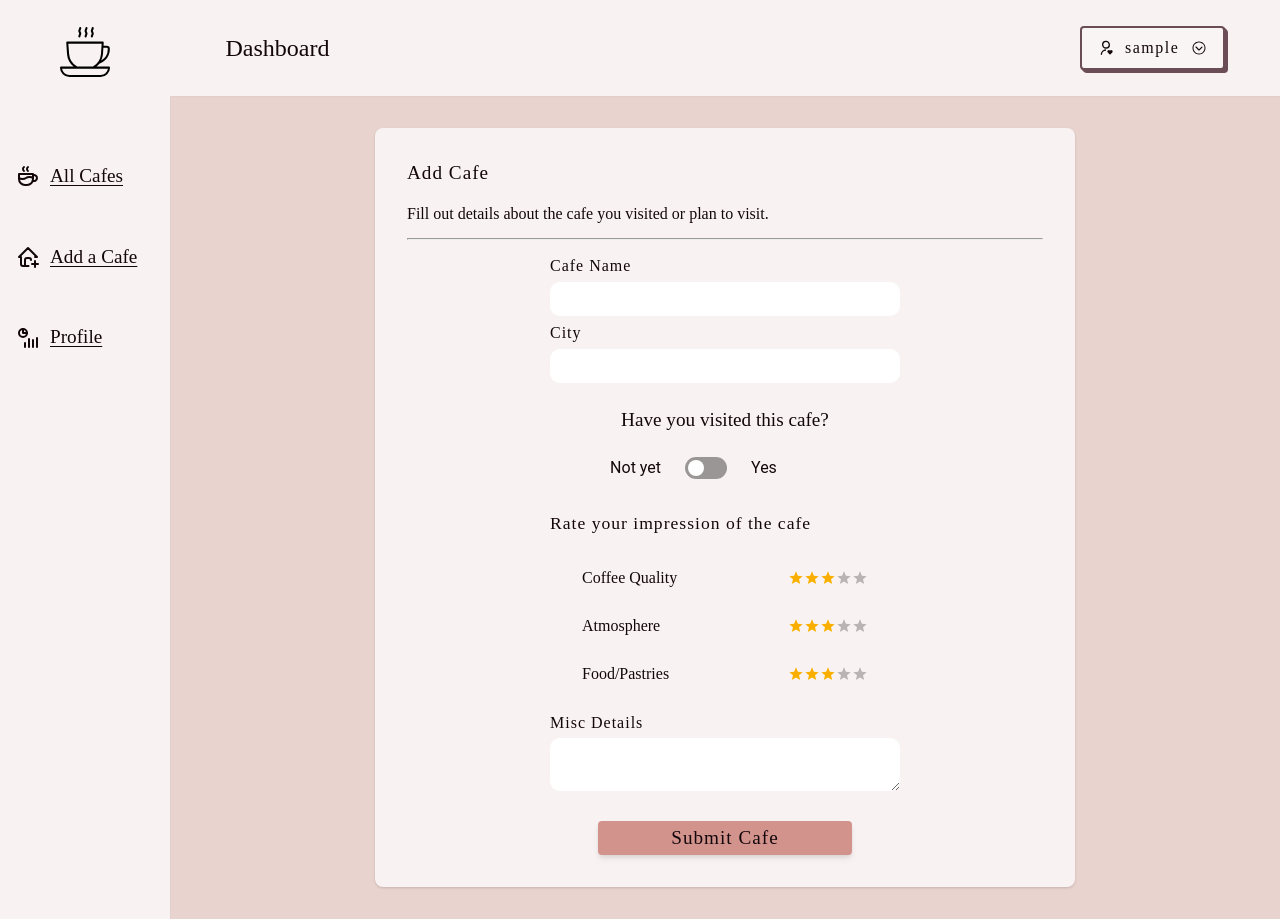
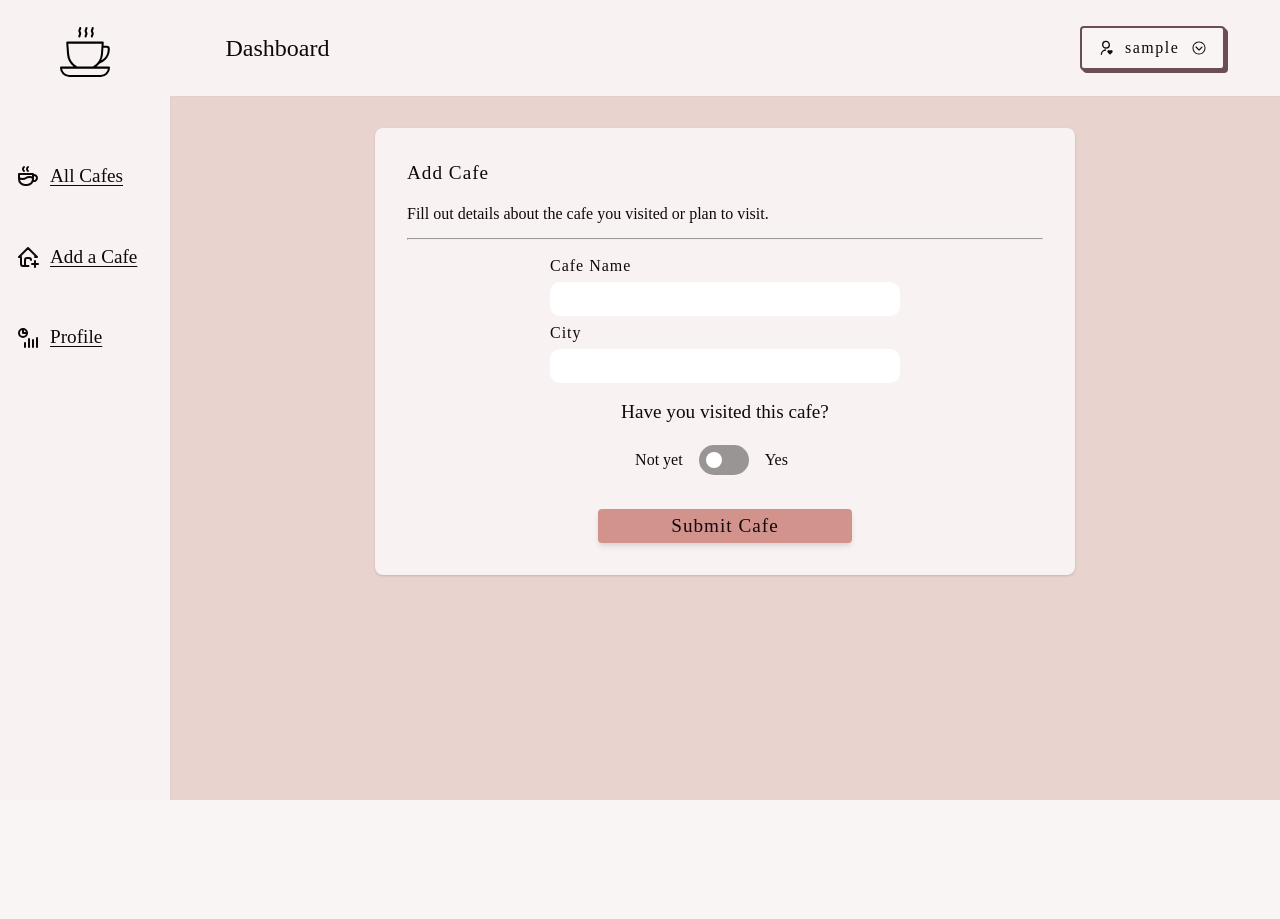
Before and after one commit to whitneywind/cafe-tracking, a React (Create React App) app in the folder client/: page /dashboard/add-cafe in a window 1280 px wide. After the commit the page ends 800 px from the top, so only its background shows below. Built offline with nearby package versions, Linux system fonts and the light colour scheme; sample sign-in values are in the browser's storage.

Commit message:
form switch

```diff
--- a/client/src/assets/wrappers/AddCafeWrapper.js
+++ b/client/src/assets/wrappers/AddCafeWrapper.js
@@ -21,6 +21,7 @@ const Wrapper = styled.div`
   h2 {
     font-size: 1.1rem;
     font-weight: 500;
+    text-align: center;
   }
   p {
     font-size: 1rem;
@@ -49,6 +50,7 @@ const Wrapper = styled.div`
   }
   .visited-question {
     font-size: 1.2rem;
+    text-align: center;
   }
   .form-section {
     display: flex;
@@ -59,6 +61,7 @@ const Wrapper = styled.div`
   }
   .visited-row {
     width: 350px;
+    text-align: center;
   }
   .form-row {
     margin: 0 auto;
@@ -98,27 +101,6 @@ const Wrapper = styled.div`
   .alert {
     font-size: 1.5rem;
   }
-  /* @media (min-width: 992px) {
-    .form-container {
-      max-width: 90%;
-      margin: 0 auto;
-      background: var(--mainColor1Alt);
-      box-shadow: 0 1px 3px 0 rgba(0, 0, 0, 0.1),
-        0 1px 2px 0 rgba(0, 0, 0, 0.06);
-      padding: 1rem 2rem 2rem;
-      font-size: 1.2rem;
-      border-radius: 0.5rem;
-      letter-spacing: 1px;
-    }
-    .main-form {
-      display: flex;
-      gap: 1rem;
-    }
-    .form-section {
-      display: flex;
-      flex-direction: row;
-    }
-  } */
 `;
 
 export default Wrapper;
--- a/client/src/components/styledSwitch.js
+++ b/client/src/components/styledSwitch.js
@@ -1,15 +1,13 @@
-import { useState } from "react";
 import { styled } from "@mui/material/styles";
-import FormGroup from "@mui/material/FormGroup";
 import FormControlLabel from "@mui/material/FormControlLabel";
 import Switch from "@mui/material/Switch";
 import Stack from "@mui/material/Stack";
 import Typography from "@mui/material/Typography";
 
-const Android12Switch = styled(Switch)(({ theme }) => ({
-  padding: 8,
+const SwitchComponent = styled(Switch)(({ theme }) => ({
+  padding: 4,
   "& .MuiSwitch-track": {
-    borderRadius: 22 / 2,
+    borderRadius: 16,
     "&:before, &:after": {
       content: '""',
       position: "absolute",
@@ -33,25 +31,20 @@ const Android12Switch = styled(Switch)(({ theme }) => ({
   },
 }));
 
-const SwitchGroup = () => {
-  const [isSwitchOn, setIsSwitchOn] = useState(false);
-
+const StyledSwitch = ({ onData, visited }) => {
   const handleSwitchChange = () => {
-    setIsSwitchOn(!isSwitchOn);
+    onData(!visited);
   };
 
   return (
-    <div className="form-row">
+    <div className="form-row visited-row">
       <p className="visited-question">Have you visited this cafe?</p>
       <FormControlLabel
         control={
-          <Stack direction="row" alignItems="center" spacing={2}>
-            <Typography>Not yet</Typography>
-            <Android12Switch
-              checked={isSwitchOn}
-              onChange={handleSwitchChange}
-            />
-            <Typography>Yes</Typography>
+          <Stack direction="row" alignItems="center" spacing={1.5}>
+            <p>Not yet</p>
+            <SwitchComponent checked={visited} onChange={handleSwitchChange} />
+            <p>Yes</p>
           </Stack>
         }
       />
@@ -59,4 +52,4 @@ const SwitchGroup = () => {
   );
 };
 
-export default SwitchGroup;
+export default StyledSwitch;
--- a/client/src/pages/dashboard-pages/AddCafe.jsx
+++ b/client/src/pages/dashboard-pages/AddCafe.jsx
@@ -14,10 +14,17 @@ const AddCafe = () => {
     coffeeValue: 3,
     vibeValue: 3,
     foodValue: 3,
-    visited: "not-visited",
+    visited: false,
   };
 
   const [cafeState, setCafeState] = useState(defaultCafeState);
+
+  const handleSwitchData = () => {
+    setCafeState({
+      ...cafeState,
+      visited: !cafeState.visited,
+    });
+  };
 
   const { showAlert, addCafe } = useAppContext();
 
@@ -76,34 +83,11 @@ const AddCafe = () => {
                   required
                 />
               </div>
+
+              <StyledSwitch onData={handleSwitchData} {...cafeState} />
             </div>
 
-            {/* <div className="form-row visited-row">
-              <p>Have you visited this cafe?</p>
-              <div className="middle-row">
-                <label htmlFor="visited-yes">Yes</label>
-                <input
-                  type="radio"
-                  id="visited-yes"
-                  name="visited"
-                  value="Yes"
-                  checked={visited}
-                  onChange={() => setVisited(true)}
-                />
-                <label htmlFor="visited-no">No</label>
-                <input
-                  type="radio"
-                  id="visited-no"
-                  name="visited"
-                  value="No"
-                  checked={!visited}
-                  onChange={() => setVisited(false)}
-                />
-              </div>
-            </div> */}
-
-            <StyledSwitch />
-
+            {cafeState.visited && (
               <div className="form-section">
                 <div id="star-ratings" className="form-row">
                   <h2>Rate your impression of the cafe</h2>
@@ -204,20 +188,6 @@ const AddCafe = () => {
                     </div>
                   </div>
                 </div>
-            </div>
-
-            <div className="form-section">
-              {/* <div className="form-row">
-                <label htmlFor="neighborhood">Neighborhood</label>
-                <input
-                  type="text"
-                  name="location"
-                  className="form-input"
-                  value={neighborhood}
-                  onChange={(e) => setNeighborhood(e.target.value)}
-                />
-              </div> */}
-
                 <div className="form-row">
                   <label htmlFor="details">Misc Details</label>
                   <textarea
@@ -233,6 +203,7 @@ const AddCafe = () => {
                   />
                 </div>
               </div>
+            )}
           </div>
           <div className="btn-container">
             <button type="submit" className="add-btn">
```
Also changed, not shown: 1 other file (tests, documents, lock files or other folders). Lines whose indentation alone changed are shown as unchanged.
